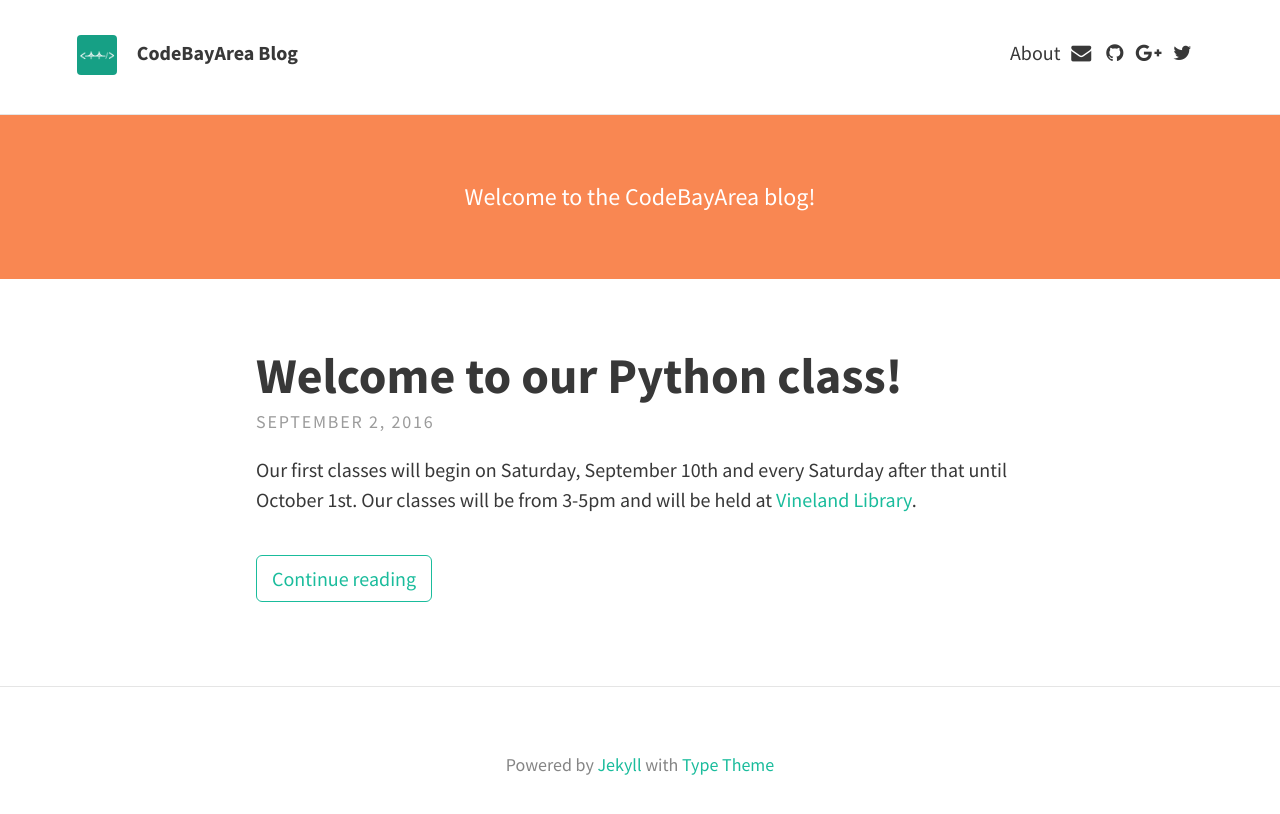
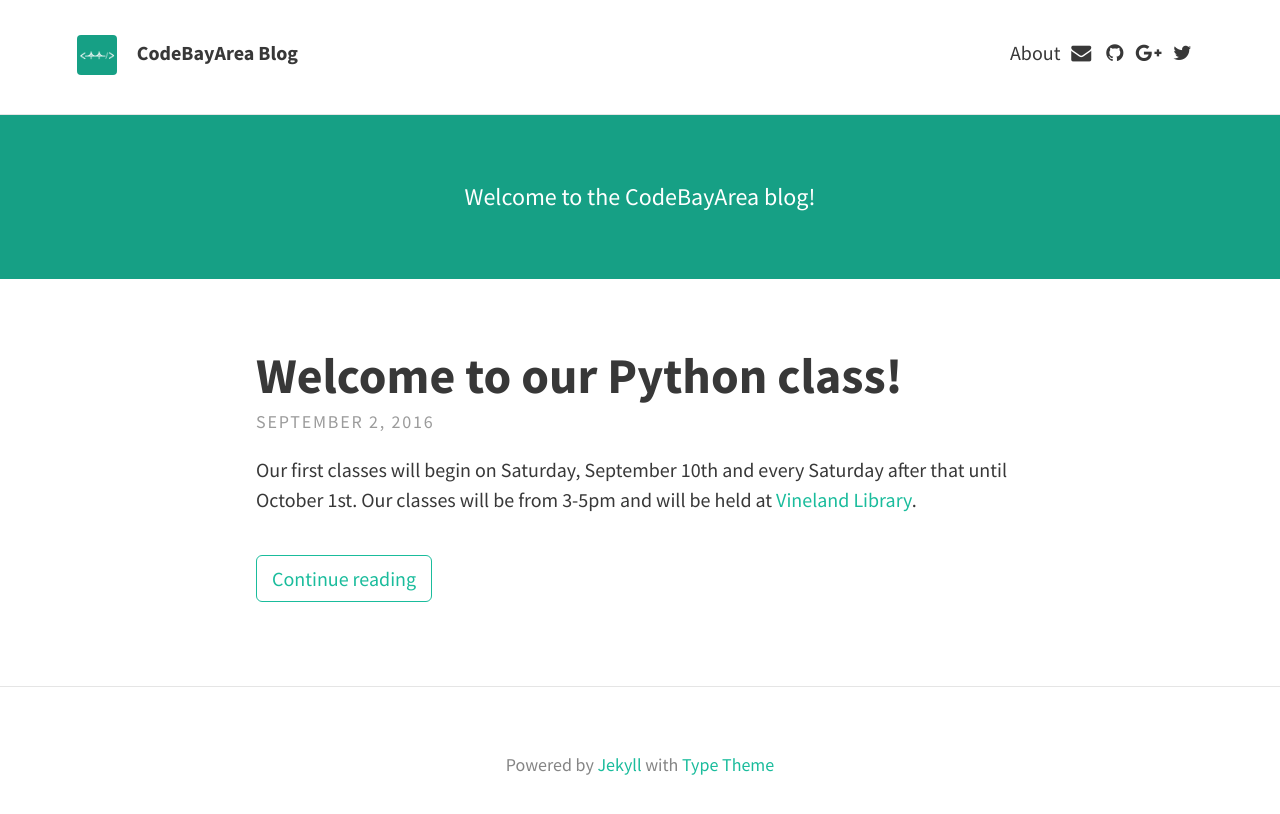
Before and after one commit to codebayarea/codebayarea.github.io, a Jekyll site: the page built from index.html, in a window 1280 px wide. Shown: the top 814 px of the page. Built offline with Jekyll 4.4.1, drawn with Linux system fonts in a browser that asks for light colours; nearby versions of some CDN libraries; the list of posts is cut into pages by our own code.

Commit message:
Match colours

```diff
--- a/_sass/base/_variables.scss
+++ b/_sass/base/_variables.scss
@@ -26,5 +26,5 @@ $feature-image-text-color: #fff;
 $feature-image-size: cover; // options include "cover", "contain", "auto"
 
 // Header description box
-$header-desc-background-color: #F98752;
+$header-desc-background-color: #16A085;
 $header-desc-text-color: #FFF;
```
